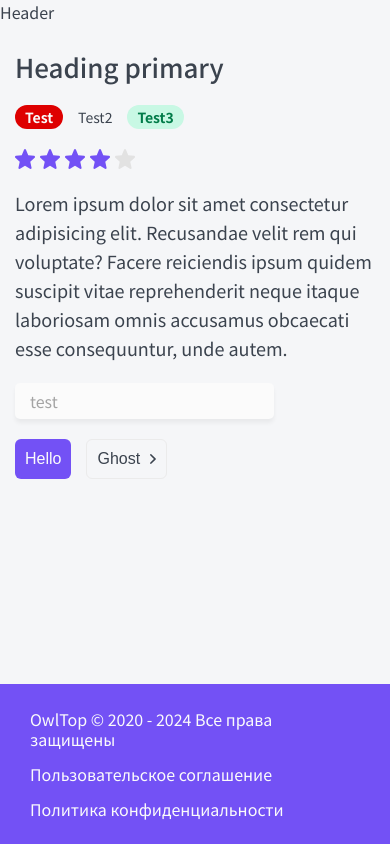
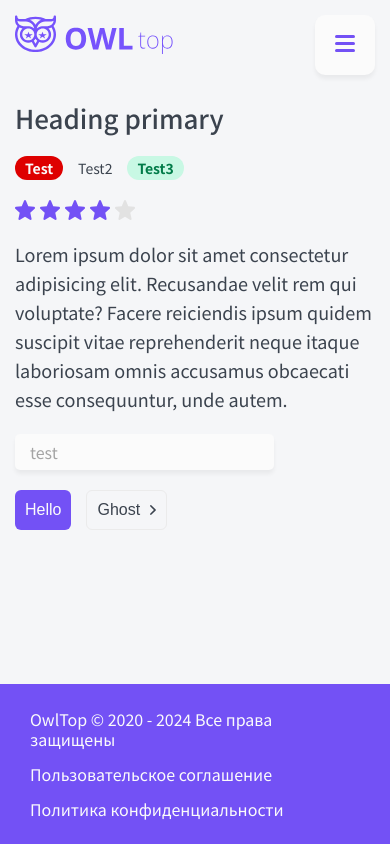
Before and after one commit to smvkrl/next-js, a Next.js app: page / in a window 390 px wide. Built offline with nearby package versions, Linux system fonts and the light colour scheme; no server answers.

Commit message:
mobile menu

```diff
--- a/src/app/layout.module.css
+++ b/src/app/layout.module.css
@@ -11,7 +11,6 @@
 }
 
 .header {
-  display: none;
   grid-area: header;
 }
 
@@ -58,10 +57,6 @@
     grid-template-columns: minmax(320px, 1fr);
     gap: 10px;
 
-    & .header {
-      display: block;
-    }
-
     & .sidebar {
       display: none;
     }
--- a/src/components/Button/Button.tsx
+++ b/src/components/Button/Button.tsx
@@ -3,6 +3,7 @@ import styles from './button.module.css';
 import { EArrDirection } from '@/enums/arr-direction';
 import { EView } from '@/enums/view';
 import Arrow from './arrow.svg';
+import { cn } from '@/helpers/class-names';
 
 function Button({
   view = EView.Primary,
@@ -11,17 +12,14 @@ function Button({
   children,
   ...props
 }: ButtonProps) {
-  const buttonStyle = `${className} ${styles.button} ${styles[view]}`;
   return (
-    <button className={buttonStyle} {...props}>
+    <button className={cn(className, styles.button, styles[view])} {...props}>
       {children}
       {arrow !== EArrDirection.None ? (
-        <span className={`${styles.arrow} ${styles[arrow]}`}>
+        <span className={cn(styles.arrow, styles[arrow])}>
           <Arrow />
         </span>
-      ) : (
-        ''
-      )}
+      ) : null}
     </button>
   );
 }
--- a/src/components/Ptag/Ptag.tsx
+++ b/src/components/Ptag/Ptag.tsx
@@ -1,11 +1,11 @@
 import { ESize } from '@/enums/size';
 import PtagProps from './ptag.props';
 import styles from './ptag.module.css';
+import { cn } from '@/helpers/class-names';
 
 function Ptag({ size = ESize.M, children, ...props }: PtagProps) {
-  const cn = `${styles.p} ${styles[size]}`;
   return (
-    <p className={cn} {...props}>
+    <p className={cn(styles.p, styles[size])} {...props}>
       {children}
     </p>
   );
--- a/src/components/products/products.module.css
+++ b/src/components/products/products.module.css
@@ -10,3 +10,9 @@
 .title h1 {
   padding: 5px 0;
 }
+
+@media (width <= 640px) {
+  .title {
+    grid-template-columns: auto 1fr;
+  }
+}
--- a/src/layout/header/header.module.css
+++ b/src/layout/header/header.module.css
@@ -1,3 +1,31 @@
 .header {
-  grid-area: header;
+  display: none;
 }
+
+.mobileMenu {
+  position: fixed;
+  z-index: 10;
+  inset: 0;
+
+  overflow-y: scroll;
+
+  padding: 20px 10px;
+
+  background: #f5f6f8;
+}
+
+.menuClose {
+  position: fixed;
+  z-index: 11;
+  top: 15px;
+  right: 15px;
+}
+
+@media (width <= 765px) {
+  .header {
+    display: grid;
+    grid-template-columns: 1fr auto;
+    gap: 10px;
+    margin: 15px 15px 0;
+  }
+}
--- a/src/layout/header/header.tsx
+++ b/src/layout/header/header.tsx
@@ -1,10 +1,68 @@
-import { HTMLAttributes } from 'react';
+'use client';
+
+import { HTMLAttributes, useEffect, useState } from 'react';
+import { cn } from '@/helpers/class-names';
 import styles from './header.module.css';
+import Logo from '../logo.svg';
+import ButtonIcon from '@/components/button-icon/button-icon';
+import { EIconType, EIconView } from '@/enums/icon-type';
+import { motion, useReducedMotion } from 'framer-motion';
+import Sidebar from '../sidebar/sidebar';
+import { usePathname } from 'next/navigation';
 
-function Header({ ...props }: HTMLAttributes<HTMLDivElement>) {
+function Header({ className, ...props }: HTMLAttributes<HTMLDivElement>) {
+  const [isOpened, setIsOpened] = useState<boolean>(false);
+  const shouldReduceMotion = useReducedMotion();
+  const path = usePathname();
+
+  useEffect(() => {
+    setIsOpened(false);
+  }, [path]);
+
+  const variants = {
+    opened: {
+      opacity: 1,
+      x: 0,
+      transition: {
+        stiffness: 20,
+      },
+    },
+    closed: {
+      opacity: shouldReduceMotion ? 1 : 0,
+      x: '100%',
+    },
+  };
+
+  const handleOpenMenu = () => {
+    setIsOpened(true);
+  };
+
+  const handleCloseMenu = () => {
+    setIsOpened(false);
+  };
+
   return (
-    <header className={styles.header} {...props}>
-      Header
+    <header className={cn(styles.header, className)} {...props}>
+      <Logo />
+      <ButtonIcon
+        view={EIconView.White}
+        icon={EIconType.Menu}
+        onClick={handleOpenMenu}
+      />
+      <motion.div
+        className={styles.mobileMenu}
+        variants={variants}
+        initial={'closed'}
+        animate={isOpened ? 'opened' : 'closed'}
+      >
+        <Sidebar />
+        <ButtonIcon
+          className={styles.menuClose}
+          view={EIconView.White}
+          icon={EIconType.Close}
+          onClick={handleCloseMenu}
+        />
+      </motion.div>
     </header>
   );
 }
```
